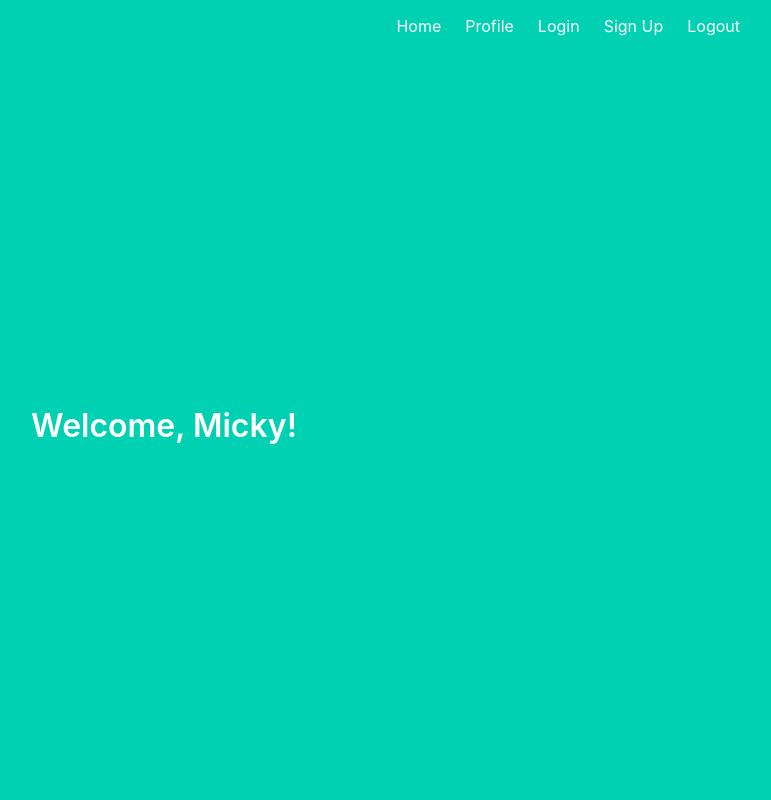
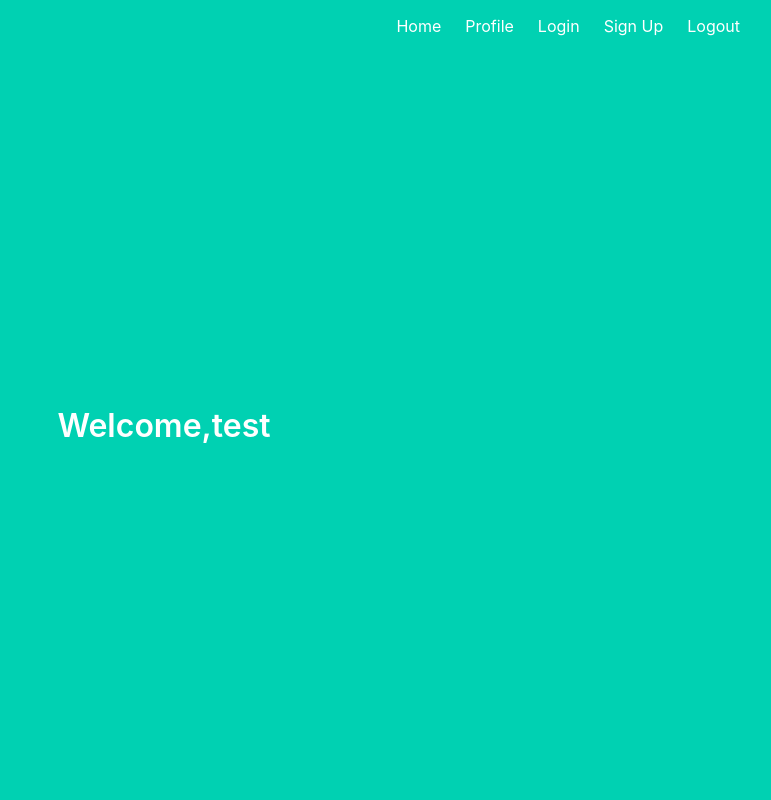
Before and after one commit to Micky373/web3_dapps, a Flask app: page /profile in a window 1280 px wide. Shown: the whole page, without its empty margins (476-1247 px from the left). Run offline with Flask 2, Linux system fonts and the light colour scheme; a user stored in the database is signed in.

Commit message:
Finish displaying the name on the page by editing the profile.html file

```diff
--- a/flask_auth_app/project/templates/profile.html
+++ b/flask_auth_app/project/templates/profile.html
@@ -1,3 +1,3 @@
 {% extends "base.html" %} {% block content %}
-<h1 class="title">Welcome, Micky!</h1>
+<h1 class="title">Welcome,{{name}}</h1>
 {% endblock %}
```
